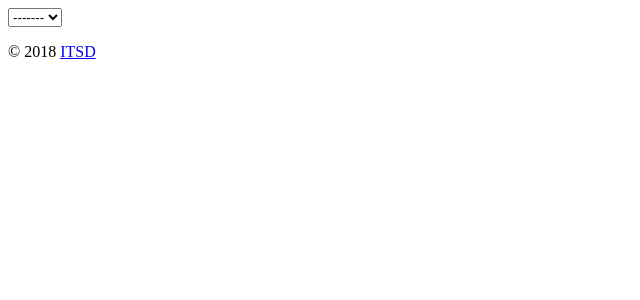
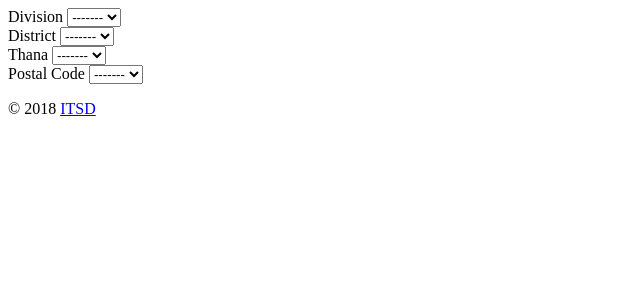
Before and after one commit to borsha06/DjangoDemo, a Django app: page /uploads/ in a window 1280 px wide. Shown: the top 300 px of the page, without its empty margins (0-640 px from the left). Run offline with Django 3.2, Linux system fonts and the light colour scheme.

Commit message:
jquery fixed

```diff
--- a/main/templates/address.html
+++ b/main/templates/address.html
@@ -5,19 +5,30 @@
 
 {% block content %}
 
-<select id="division" >
+<label>Division</label>
+<select id="division">
     <option class="division" value="0" selected>-------</option>
 </select>
+<br>
 
-<select id="district" >
+<label>District</label>
+<select id="district">
     <option class="district" value="0" selected>-------</option>
 </select>
-<select id="thana" >
+<br>
+
+<label>Thana</label>
+<select id="thana">
     <option class="thana" value="0" selected>-------</option>
 </select>
-<select id="postal" >
+<br>
+
+<label>Postal Code</label>
+<select id="postal">
     <option class="postal" value="0" selected>-------</option>
 </select>
+<br>
+
 {% endblock %}
 
 {% block script %}
--- a/static/assets/js/address.js
+++ b/static/assets/js/address.js
@@ -1,18 +1,15 @@
 
-$('#district').hide();
-$('#thana').hide();
-$('#postal').hide();
 $(document).ready(function() {
     $.ajax({
         url: 'http://45.33.76.177:8500/address/divisions/',
         type: 'get',
         success:function(data){
-            //var result = $('select').find('option');
-            console.log(data);
+
             var options ="";
             for (var i = 0; i < data.length; i++) {
-              options += "<option value="+data[i]+">" + data[i] + "</option>";
+              options += "<option value=" + data[i] + ">" + data[i] + "</option>";
             }
+
             $("#division").append(options);
 
          }
@@ -21,7 +18,7 @@ $(document).ready(function() {
 
     $('#division').on('change', function(){
         var division = $(this).val();
-        console.log(division);
+
         if(division !== "0" ){
 
             $.ajax({
@@ -31,19 +28,21 @@ $(document).ready(function() {
                     'division':division
                 },
                 success:function(data){
-                //var result = $('select').find('option');
-                console.log(data);
-                var options ="";
-                 $('select #district').children('option:not(:first)').remove();
+
+                    var options ="<option value='0'>-------</option>";
+
+                    $('#district option').each(function(){
+                        ($this).remove();
+                    });
+
                     for (var i = 0; i < data.length; i++) {
                         options += "<option value="+data[i]+">" + data[i] + "</option>";
                     }
                     $("#district").append(options);
                 }
-
-
             });
-      $('#district').show();
+        }
+    });
 
     $('#district').on('change', function(){
         var district = $(this).val();
@@ -58,25 +57,22 @@ $(document).ready(function() {
                     'district':district
                 },
                 success:function(data){
-        //var result = $('select').find('option');
-        console.log(data);
-        var options ="";
+
+                    var options ="<option value='0'>-------</option>";
+
+                    $('#district option').each(function(){
+                        ($this).remove();
+                    });
 
                     for (var i = 0; i < data.length; i++) {
-      $('select #thana').children('option:not(:first)').remove();
-        options += "<option value="+data[i]+">" + data[i] + "</option>";
+                        options += "<option value=" + data[i] + ">" + data[i] + "</option>";
                     }
                     $("#thana").append(options);
+                }
+            });
+        }
+  });
 
-        }
-
-    });
-    $('#thana').show();
-        console.log(district);
-
-        }
-
-  });
 $('#thana').on('change', function(){
 
     var thana = $(this).val();
@@ -92,30 +88,20 @@ $(document).ready(function() {
                 'thana':thana,
             },
             success:function(data){
-                    //var result = $('select').find('option');
-                     console.log(data);
-        var options ="";
+
+                var options ="<option value='0'>-------</option>";
+
+                $('#thana option').each(function(){
+                    ($this).remove();
+                });
 
                 for (var i = 0; i < data.length; i++) {
-        $('select #postal').children('option:not(:first)').remove();
                     options += "<option value="+data[i]+">" + data[i] + "</option>";
                 }
                 $("#postal").append(options);
-                    console.log(data[1]);
-                }
-            });
-             $('#postal').show();
-
             }
         });
     }
-   else{
-   $('#district').hide();}
+});
 
   });
-
-
-
-
-
-});
```
Lines whose indentation alone changed are shown as unchanged.
